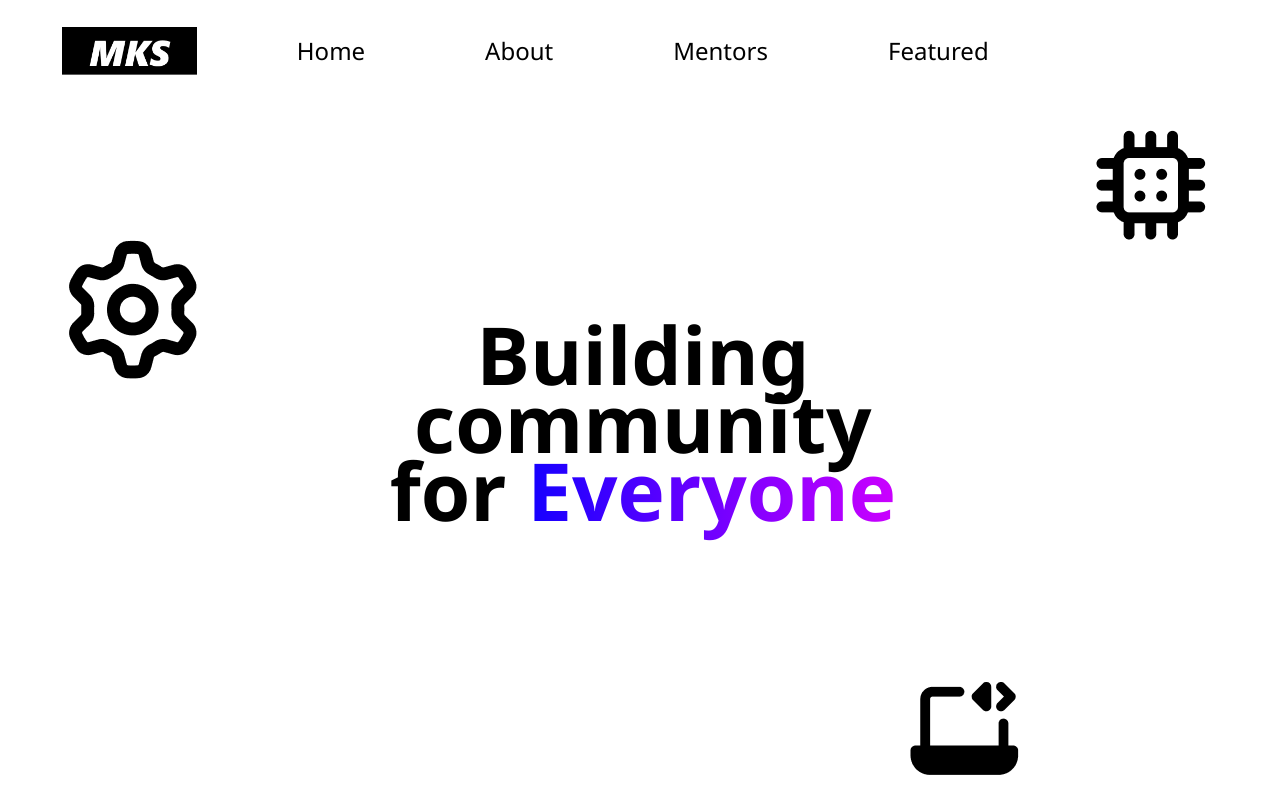
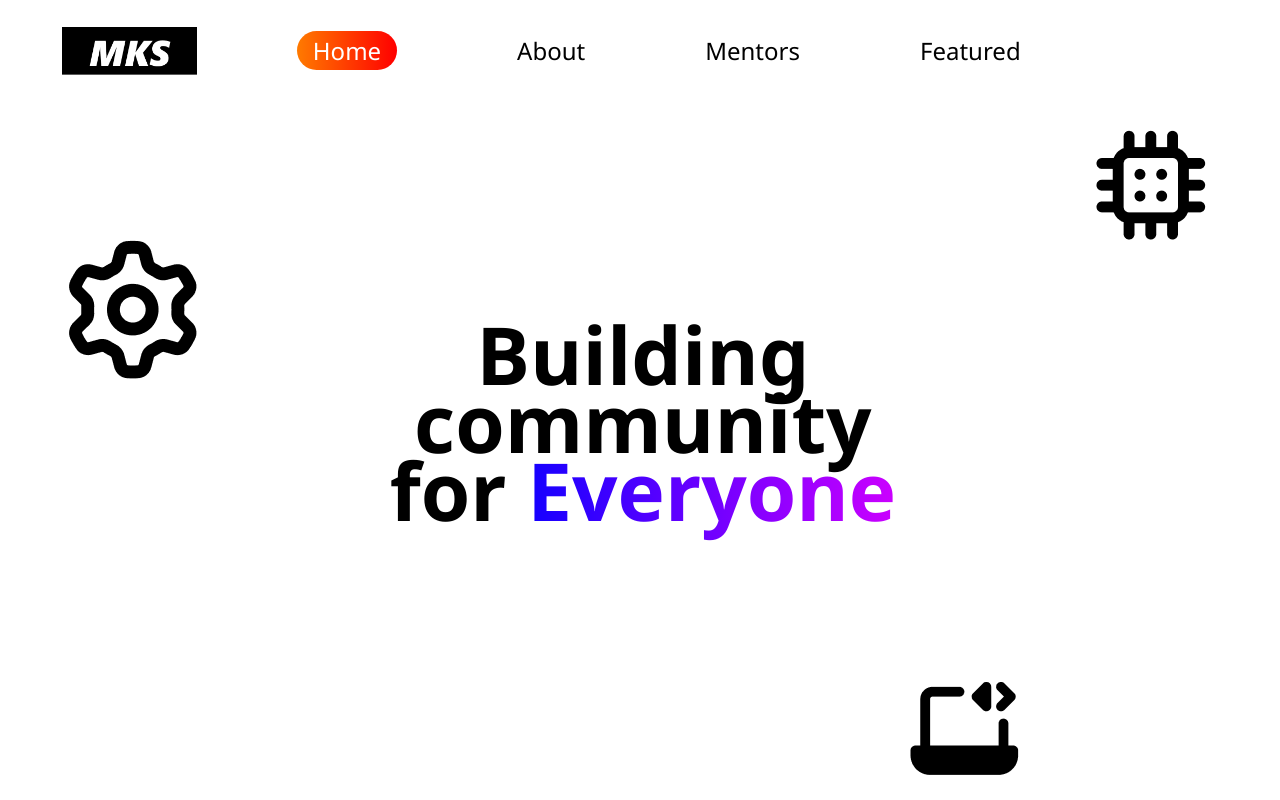
Before and after one commit to ju-makerspace/mks-website, a React (Create React App) app in the folder frontend/: page / in a window 1280 px wide. Shown: the top 800 px of the page. Built offline with nearby package versions, Linux system fonts and the light colour scheme; the HTML template or start-up script is replaced by a standard one.

Commit message:
added active class for navbar

```diff
--- a/frontend/src/components/Navbar.js
+++ b/frontend/src/components/Navbar.js
@@ -1,5 +1,5 @@
 import '../styles/desktop/Navbar.css';
-import { Link } from 'react-router-dom';
+import { NavLink } from 'react-router-dom';
 
 const Navbar = () => {
     return (
@@ -7,16 +7,16 @@ const Navbar = () => {
             <img src={process.env.PUBLIC_URL + '/images/mks.png'} />
             <ul>
                 <li>
-                    <Link to='/'>Home</Link>
+                    <NavLink to='/'>Home</NavLink>
                 </li>
                 <li>
-                    <Link to='/about'>About</Link>
+                    <NavLink to='/about'>About</NavLink>
                 </li>
                 <li>
-                    <Link to='/mentors'>Mentors</Link>
+                    <NavLink to='/mentors'>Mentors</NavLink>
                 </li>
                 <li>
-                    <Link to='/featured'>Featured</Link>
+                    <NavLink to='/featured'>Featured</NavLink>
                 </li>
             </ul>
         </navbar>
--- a/frontend/src/styles/desktop/Navbar.css
+++ b/frontend/src/styles/desktop/Navbar.css
@@ -21,11 +21,21 @@ navbar ul li {
 navbar ul li a {
     text-decoration: none;
     color: black;
+
+    transition: all 0.2s 0s ease;
 }
 
 navbar img {
     margin-left: 30px;
     height: 3rem;
+}
+
+navbar .active {
+    background: var(--grad3);
+    /* background-clip: text; */
+    -webkit-text-fill-color: white;
+    padding: 0.2rem 1rem;
+    border-radius: 30rem;
 }
 
 @media screen and (max-width: 500px) {
```
